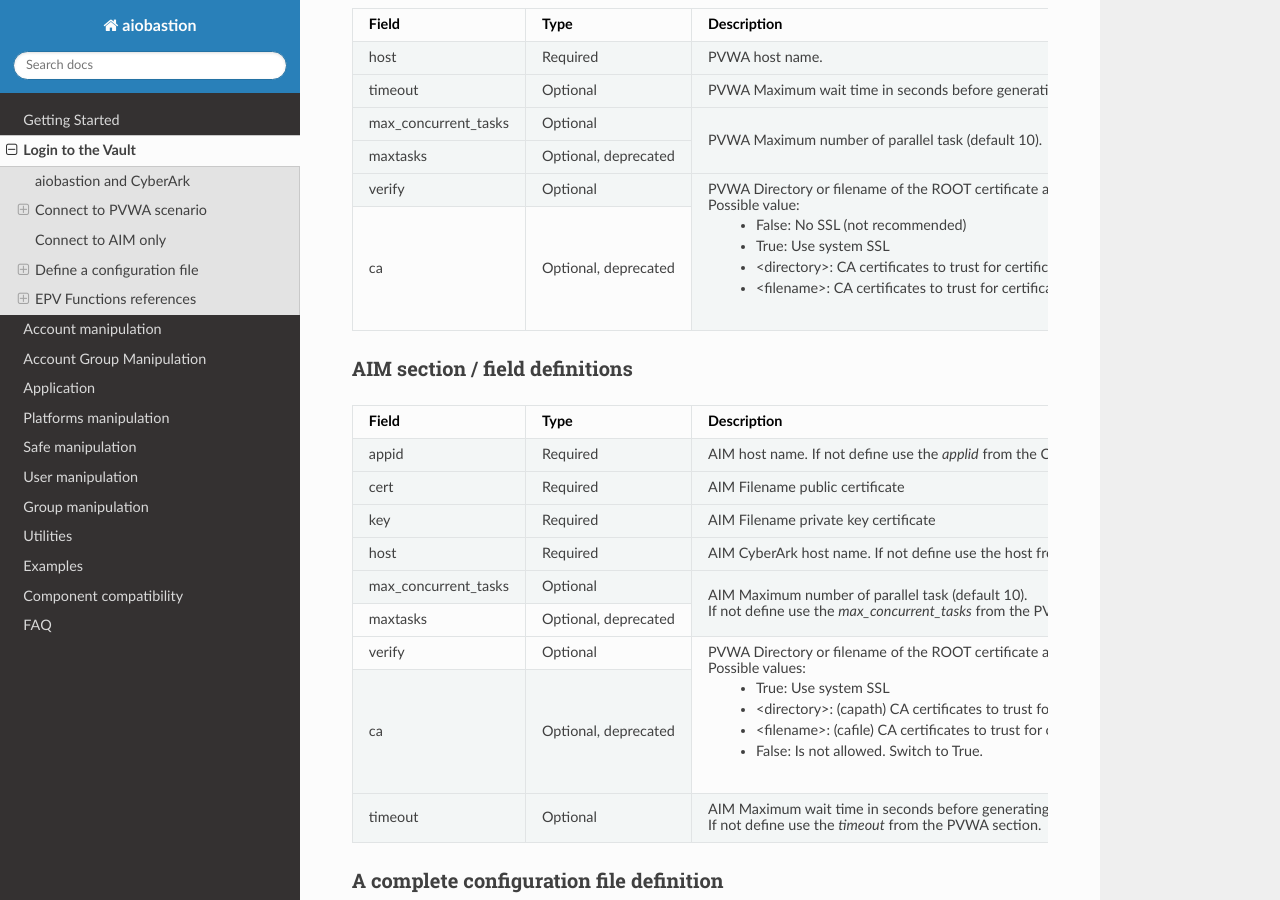
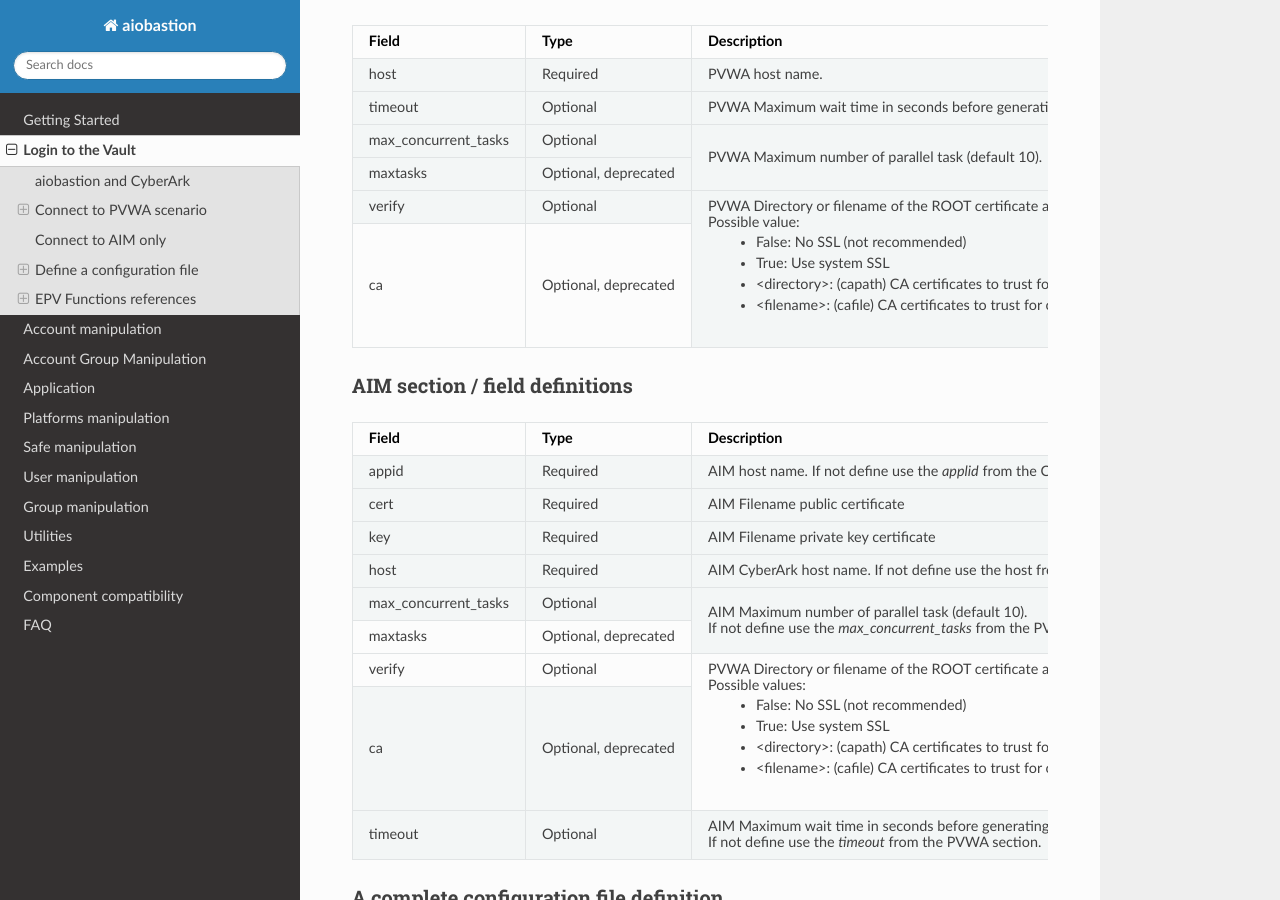
Before and after one commit to safepost/aiobastion, a Sphinx documentation site: the page built from docs/login.rst, in a window 1280 px wide and 900 px high, scrolled down 8775 px. Built offline with Sphinx 7.4.7 and the Read the Docs theme 2.0.0, drawn with Linux system fonts in a browser that asks for light colours; some of the changed text lies outside the part shown.

Commit message:
ssl - False

```diff
--- a/aiobastion/__init__.py
+++ b/aiobastion/__init__.py
@@ -8,5 +8,6 @@ all = [
     'platforms',
     'exceptions',
     'cyberark',
-    'utilities'
+    'utilities',
+    'aim'
 ]
--- a/docs/login.rst
+++ b/docs/login.rst
@@ -478,8 +479,8 @@ PVWA section / field definitions
 |                      |                         |                                                                                            +
 |                      |                         |   -  False:         No SSL (not recommended)                                               +
 |                      |                         |   -  True:          Use system SSL                                                         +
-|                      |                         |   -  <directory>:   CA certificates to trust for certificate verification (capath)         +
-|                      |                         |   -  <filename>:    CA certificates to trust for certificate verification (cafile)         +
+|                      |                         |   -  <directory>:   (capath) CA certificates to trust for certificate verification         +
+|                      |                         |   -  <filename>:    (cafile) CA certificates to trust for certificate verification         +
 +----------------------+-------------------------+                                                                                            +
 | ca                   | Optional, deprecated    +                                                                                            +
 +----------------------+-------------------------+--------------------------------------------------------------------------------------------+
@@ -502,14 +503,14 @@ AIM section / field definitions
 +----------------------+-------------------------+ If not define use the *max_concurrent_tasks* from the PVWA section.                        +
 | maxtasks             | Optional, deprecated    +                                                                                            +
 +----------------------+-------------------------+--------------------------------------------------------------------------------------------+
-| verify               | Optional                | PVWA Directory or filename of the ROOT certificate authority (CA) (default True).          +
+| verify               | Optional                | PVWA Directory or filename of the ROOT certificate authority (CA) (default False).         +
 |                      |                         |                                                                                            +
 |                      |                         | Possible values:                                                                           +
 |                      |                         |                                                                                            +
-|                      |                         |   - True:          Use system SSL                                                          +
-|                      |                         |   - <directory>:   (capath) CA certificates to trust for certificate verification          +
-|                      |                         |   - <filename>:    (cafile) CA certificates to trust for certificate verification          +
-|                      |                         |   - False:         Is not allowed. Switch to True.                                         +
+|                      |                         |   -  False:         No SSL (not recommended)                                               +
+|                      |                         |   -  True:          Use system SSL                                                         +
+|                      |                         |   -  <directory>:   (capath) CA certificates to trust for certificate verification         +
+|                      |                         |   -  <filename>:    (cafile) CA certificates to trust for certificate verification         +
 +----------------------+-------------------------+                                                                                            +
 | ca                   | Optional, deprecated    +                                                                                            +
 +----------------------+-------------------------+--------------------------------------------------------------------------------------------+
```
Also changed, not shown: other parts of docs/login.rst (+7 -6 lines), 3 other files.
